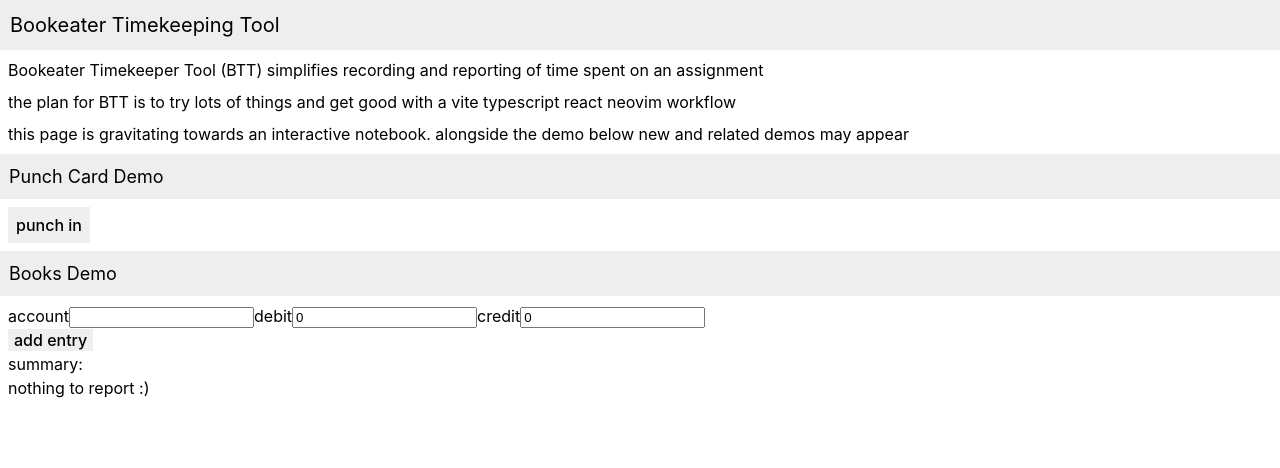
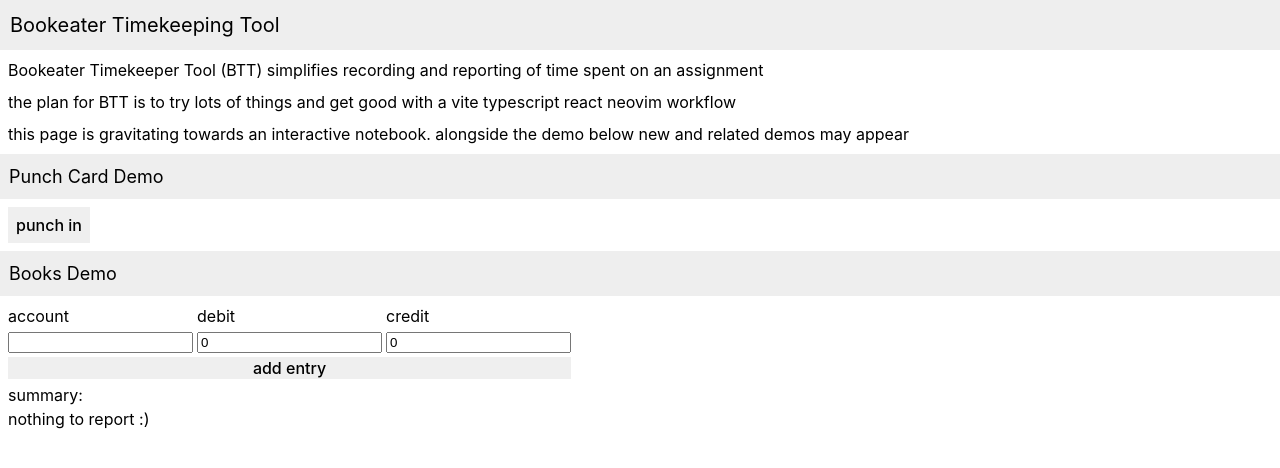
Before and after one commit to cruftbusters/bookeater, a React (Vite) app in the folder apps/webapp/: page / in a window 1280 px wide. Shown: the top 468 px of the page. Built offline with nearby package versions, Linux system fonts and the light colour scheme.

Commit message:
add book grid style, and refactor summary

```diff
--- /dev/null
+++ b/apps/webapp/src/BooksDemo/index.module.scss
@@ -0,0 +1,16 @@
+@import '../index.module.scss';
+
+.book_grid {
+  display: inline-grid;
+  grid-template-columns: repeat(3, auto);
+  grid-gap: $gap_half;
+}
+
+.book_grid > * {
+  grid-column: 1 / 4;
+}
+
+.entry {
+  display: grid;
+  grid-template-columns: subgrid;
+}
--- a/apps/webapp/src/BooksDemo/index.tsx
+++ b/apps/webapp/src/BooksDemo/index.tsx
@@ -1,6 +1,9 @@
 import { useState } from 'react'
+import rootStyles from '../index.module.scss'
+import localStyles from './index.module.scss'
 import cn from '../cn'
-import styles from '../index.module.scss'
+
+const styles = Object.assign(rootStyles, localStyles)
 
 const defaultEntry = {
   account: '',
@@ -16,7 +19,6 @@ export default function BooksDemo() {
   const [state, setState] = useState<State>({
     entries: [defaultEntry],
   })
-  console.log(state)
 
   const addEntry = (entry: Entry) => {
     return setState((state) => ({ entries: state.entries.concat([entry]) }))
@@ -35,11 +37,16 @@ export default function BooksDemo() {
         Books Demo
       </h1>
       <div className={cn(styles.gap_margin)}>
+        <div className={cn(styles.book_grid)}>
+          <div className={cn(styles.entry)}>
+            <span>account</span>
+            <span>debit</span>
+            <span>credit</span>
+          </div>
           {state.entries.map((entry, index) => (
-          <div aria-label="entry" key={index}>
-            <label>
-              account
+            <div aria-label="entry" key={index} className={cn(styles.entry)}>
               <input
+                aria-label="account"
                 value={entry.account}
                 onChange={(e) =>
                   updateEntry(index, (entry) => ({
@@ -48,60 +55,59 @@ export default function BooksDemo() {
                   }))
                 }
               />
-            </label>
-            <label>
-              debit
               <AmountInput
+                aria-label="debit"
                 value={entry.debit}
-                onChange={(debit) =>
+                onUpdate={(debit) =>
                   updateEntry(index, (entry) => ({ ...entry, debit }))
                 }
               />
-            </label>
-            <label>
-              credit
               <AmountInput
+                aria-label="credit"
                 value={entry.credit}
-                onChange={(credit) =>
+                onUpdate={(credit) =>
                   updateEntry(index, (entry) => ({ ...entry, credit }))
                 }
               />
-            </label>
             </div>
           ))}
-        <button onClick={() => addEntry(defaultEntry)}>add entry</button>
+          <button
+            onClick={() => addEntry(defaultEntry)}
+            className={cn(styles.add_entry)}
+          >
+            add entry
+          </button>
           <Summary state={state} />
+        </div>
       </div>
     </>
   )
 }
 
 function Summary({ state }: { state: State }) {
-  const summary: Record<string, Amount> = {}
+  const summary = new Map<string, Amount>()
   for (const entry of state.entries) {
-    let balance = summary[entry.account] || 0
-    balance += entry.debit
-    balance -= entry.credit
-    summary[entry.account] = balance
+    let balance = summary.get(entry.account) || 0
+    balance += entry.debit - entry.credit
+    if (balance === 0) {
+      summary.delete(entry.account)
+    } else {
+      summary.set(entry.account, balance)
     }
-
-  if (Object.keys(summary).length === 1 && summary[''] === 0) {
-    return (
-      <div>
-        summary:
-        <div>nothing to report :)</div>
-      </div>
-    )
   }
 
   return (
     <div>
       summary:
-      {Object.entries(summary).map(([account, balance]) => (
+      {summary.size > 0 ? (
+        Array.from(summary.entries()).map(([account, balance]) => (
           <div key={account}>
             {account}: <FormatAmount>{balance}</FormatAmount>
           </div>
-      ))}
+        ))
+      ) : (
+        <div>nothing to report :)</div>
+      )}
     </div>
   )
 }
@@ -110,14 +116,19 @@ type Amount = number
 
 function AmountInput({
   value,
-  onChange,
-}: {
+  onUpdate,
+  ...props
+}: React.DetailedHTMLProps<
+  React.InputHTMLAttributes<HTMLInputElement>,
+  HTMLInputElement
+> & {
   value: Amount
-  onChange: (amount: Amount) => void
+  onUpdate: (amount: Amount) => void
 }) {
   const [localValue, setLocalValue] = useState('')
   return (
     <input
+      {...props}
       value={localValue || value}
       onChange={(e) => {
         const localValue = e.target.value
@@ -126,7 +137,7 @@ function AmountInput({
           setLocalValue(localValue)
         } else {
           setLocalValue('')
-          onChange(value)
+          onUpdate(value)
         }
       }}
     />
--- a/apps/webapp/src/index.module.scss
+++ b/apps/webapp/src/index.module.scss
@@ -15,6 +15,7 @@
 }
 
 $gap: 0.5em;
+$gap_half: 0.25em;
 
 .gap_margin {
   margin: $gap;
```
Lines whose indentation alone changed are shown as unchanged.
